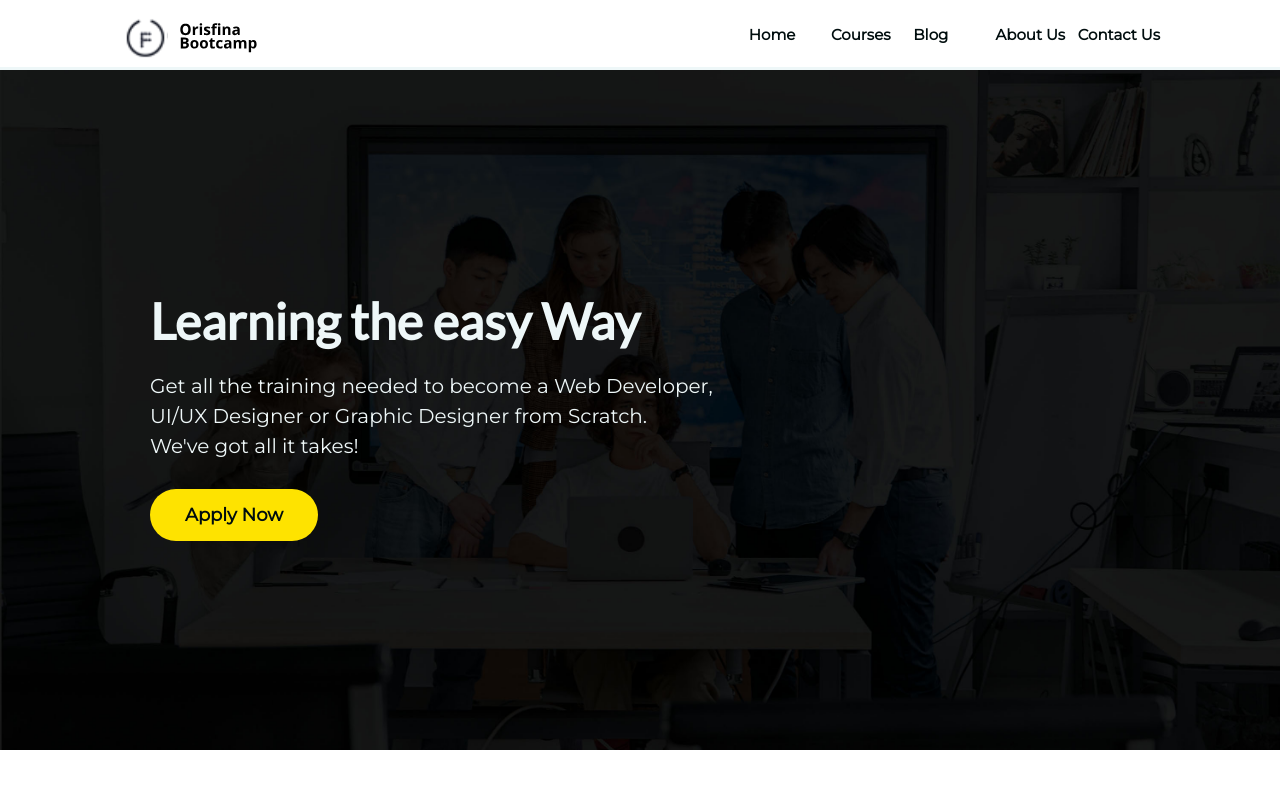
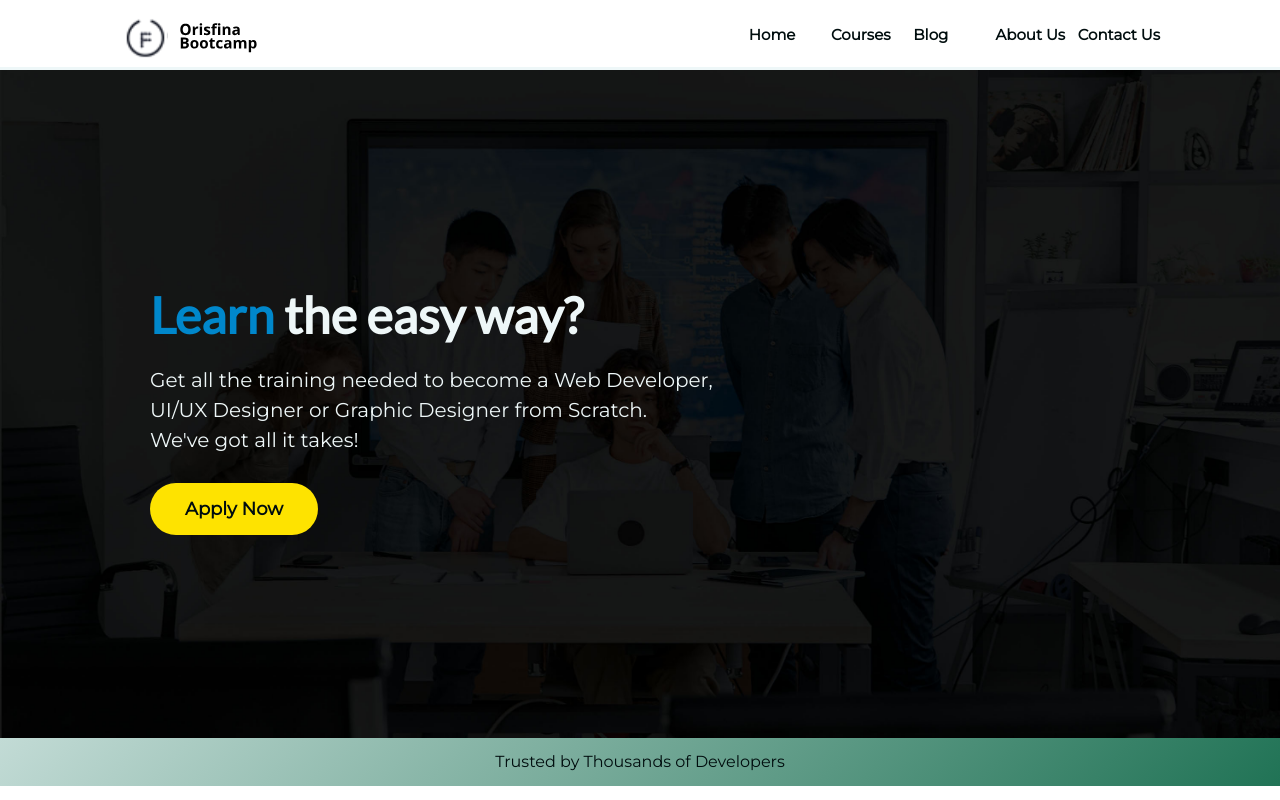
Before and after one commit to Orisfina/orisfina-Bootcamp, a React (Create React App) app: page / in a window 1280 px wide. Shown: the top 800 px of the page. Built offline with nearby package versions, Linux system fonts and the light colour scheme; the HTML template or start-up script is replaced by a standard one.

Commit message:
Slideshow Title edited

```diff
--- a/src/App.css
+++ b/src/App.css
@@ -298,7 +298,7 @@ h2 span {
       background-color: #f1b826; }
 
 .slideshow-main {
-  height: 85vh;
+  height: 83.5vh;
   background-image: url("/src/images/oci-slide-banner.jpg");
   background-position: center;
   background-size: cover;
@@ -324,12 +324,14 @@ h2 span {
       .slideshow__desc {
         font-size: 2rem; } }
   .slideshow__bar {
-    background: linear-gradient(-45deg, #EE7752, #E73C7E, #23A6D5, #23D5AB);
+    background: linear-gradient(-45deg, #166C4D, #EEF7F8, #166C4D, #FEE300);
+    /* background: linear-gradient(
+              -45deg
+              , #EE7752, #E73C7E, #23A6D5, #23D5AB); */
     background-size: 400% 400%;
     animation: gradbar 15s ease infinite;
-    color: #EEF7F8;
-    padding: 1rem;
-    margin-top: 11rem; }
+    color: #000D0E;
+    padding: 1rem; }
     @media (min-width: 75em) {
       .slideshow__bar {
         margin-top: 0; } }
@@ -1098,3 +1100,6 @@ h2 span {
 
 .courses .course_box {
   margin-top: 3rem; }
+
+.courses .course_title {
+  padding-bottom: 2rem; }
--- a/src/components/Button.js
+++ b/src/components/Button.js
@@ -2,11 +2,11 @@ import React from 'react'
 import { Link } from 'react-router-dom'
 
 const Button = (props) => {
-    const {text, cName} = props
+    const {text, cName,link} = props
     return (
-        <div>
-            <Link className={cName} to='/register'>{text}</Link>
-        </div>
+        <>
+            <Link className={cName} to={link}>{text}</Link>
+        </>
     )
 }
 
--- a/src/components/SlideShow.js
+++ b/src/components/SlideShow.js
@@ -10,16 +10,17 @@ import Button from './Button';
 
 function SlideShow() {
      return (
+          <>
           <section className='slideshow-main container flex a-i-center'>
                <div className="slideshow__textBox">
                      <h2 className="title white pb-s">
-                         Learning the easy Way
+                         <span className='yellow'>Learn</span> the easy way?
                      </h2>
                      <h1 className="slideshow__desc pb-m white">
                           Get all the training needed to become a Web Developer,  <br /> UI/UX Designer or Graphic Designer from Scratch. <span className="break"> <br />We've got all it takes!</span>
                      </h1>
 
-                   <Button cName='btn btn__yellow' text='Apply Now' />
+                   <Button cName='btn btn__yellow ' text='Apply Now' link='/register' />
                 </div>
 
                { /*
@@ -27,9 +28,9 @@ function SlideShow() {
                     <img src={SlidehowImg} alt="Secure your future by becoming an I.T specialist through Orisfina Bootcamp" className="slideshow__img" />
                </div>
                */}
-
-
            </section>
+           <div className="slideshow__bar t-center"><p>Trusted by Thousands of Developers</p> </div>
+           </>
      )
 }
 
--- a/src/pages/Blog.js
+++ b/src/pages/Blog.js
@@ -1,6 +1,5 @@
 import React from 'react'
-import {BrowserRouter as Router,   Switch,   Route } from "react-router-dom";
-import OnePost from './OnePost'
+import {BrowserRouter as Router,   Switch } from "react-router-dom";
 
 function Blog() {
      return (
@@ -8,10 +7,10 @@ function Blog() {
                <>
                     <h2>Blog oooo</h2>
                     <Switch>
-                         <Route component ={OnePost} path='/:slug' />
+                         {/* <Route component ={OnePost} path='/:slug' />
                          <Route path='/blog' exact>
                               <Blog />
-                         </Route>
+                         </Route> */}
                     </Switch>
                </>
           </ Router>
--- a/src/pages/Index.js
+++ b/src/pages/Index.js
@@ -3,14 +3,12 @@ import ProjectBox from '../components/ProjectBox';
 import DoYouKnow from '../images/Coding _Monochromatic.png'
 import SlideShow from '../components/SlideShow';
 import Button from '../components/Button';
-import Footer from '../components/Footer';
 import best from '../images/slide-1.jpg'
 import knowledge from '../images/knowledge.svg'
 import roadmap from '../images/roadmap.svg'
 import jobReady from '../images/job-ready.svg'
 import projects from '../projects'
 import Testimonial from '../components/Testimonial';
-import { Link } from 'react-router-dom';
 import blogImg from '../images/portfolio-website-tips-freelance-developer.jpg'
 
 function Index() {
@@ -19,7 +17,6 @@ function Index() {
           <>
           <div className="header">
           <SlideShow />
-           {/* <div className="slideshow__bar t-center"><p>Trusted by Thousands of Developers</p> </div> */}
            </div>
 
            {/* What we about Section */}
@@ -108,7 +105,7 @@ function Index() {
                                    internal links.
                                    You will learn the fundamentals of structuring a webpage layout using HTML5 and CSS3 so that you can create responsive and beautiful websites from scratch.
                              </p> */}
-                             <Button cName='btn btn__link__red flex mt-s' text='Read More' />
+                             <Button cName='btn btn__link__red flex mt-s' text='Read More' link='frontend-development' />
                     </div>
 
                     <div className="text-section text-section__courses">
@@ -119,7 +116,7 @@ function Index() {
                             {/*  <p className='t-justify'>
                                    Master the fundamental skills needed to design visually appealing designs. In this course, you will be expose to Hands-on projects that will improve your portfolio.
                              </p> */}
-                             <Button cName='btn btn__link__red flex mt-s' text='Read More' />
+                             <Button cName='btn btn__link__red flex mt-s' text='Read More' link='graphic-design' />
                     </div>
 
                     <div className="text-section text-section__courses">
@@ -134,7 +131,7 @@ function Index() {
                               enable the user-facing side of the
                               website to exist.
                          </p> */}
-                         <Button cName='btn btn__link__red flex mt-s' text='Read More' />
+                         <Button cName='btn btn__link__red flex mt-s' text='Read More' link='backend-development' />
                     </div>
 
                     <div className="text-section text-section__courses">
@@ -145,7 +142,7 @@ function Index() {
                          {/* <p className='t-justify'>
                              Learn the basis of Search Engine optimization (SEO) and increase organic traffic of your site / blog. Offer your skills to potential client while you make money. The course is opened to everyone.
                          </p> */}
-                         <Button cName='btn btn__link__red flex mt-s' text='Read More' />
+                         <Button cName='btn btn__link__red flex mt-s' text='Read More' link='seo'/>
                     </div>
                      <div className="text-section text-section__courses">
                     <i className="pb-s fas fa-desktop fa-3x  icon-color" aria-hidden="true"></i>
@@ -158,7 +155,7 @@ function Index() {
                               for our success and ensuring customer
                               satisfaction and loyalty.
                          </p> */}
-                         <Button cName='btn btn__link__red flex mt-s' text='Read More' />
+                         <Button cName='btn btn__link__red flex mt-s' text='Read More' link='uiux' />
                     </div>
 
                     <div className="text-section text-section__courses">
@@ -169,7 +166,7 @@ function Index() {
                          {/* <p className='t-justify'>
                                    This course gives you all the training needed to increase your typing speed, create beautiful powerpoint slides and also perform calculations in Microsoft Excel. Our Syllabus is tailored to get you going irrespective of who you are.
                          </p> */}
-                         <Button cName='btn btn__link__red flex mt-s' text='Read More' />
+                         <Button cName='btn btn__link__red flex mt-s' link='application-package' text='Read More' />
                     </div>
 
                </div>
@@ -190,7 +187,7 @@ function Index() {
                               a career in web development. This is the reason why our Syllabus are tailored
                               to helping you become one in just 12 Weeks
                          </p>
-                         <Button cName='btn btn__link__red flex mt-s' text='Start Free Trial' />
+                         <Button cName='btn btn__link__red flex mt-s' text='Start Free Trial' link='/register' />
                      </div>
                      <div>
                           <img src={DoYouKnow} alt='Becoming a web developer has never been so easy in the past like this. Get all you need to know at Orisfina bootcamp and become a web developer easily' className='doKnowImg '/>
@@ -205,7 +202,7 @@ function Index() {
                     <p className='primary__text pb-m'>
                     Application for our 12-weeks bootcamp for all courses starting <span className='primary-color'> November 25th, 2021</span> is now open
                     </p>
-                    <Link to='/register' className='btn btn__link__red mt-l'>Apply Now </Link>
+                    <Button cName='btn btn__link__red mt-l' text='Apply Now' link='/register' />
                </div>
                </div>
                <div className='bg-overlay'></div>
@@ -223,7 +220,7 @@ function Index() {
                     <p className='blog__intro pb-s'>
                     How to build a winning Portfolio Website as a Freelance Developer. All you need to know.
                     </p>
-                    <Link to='/register' className='btn btn__link__red'>Read Article</Link>
+                    <Button cName='btn btn__link__red' link='/register' text='Read Article' />
                </div>
                <div className='blog'>
                     <img className='blog__img' src={blogImg} alt='how to start freelancing' />
@@ -234,7 +231,7 @@ function Index() {
                     <p className='blog__intro pb-s'>
                     Here's how to start a freelance web design business with no experience from home (or anywhere). A 4,300+ word article with actionable tips
                     </p>
-                    <Link to='/register' className='btn btn__link__red'>Read Article</Link>
+                    <Button cName='btn btn__link__red' text='Read Article' link='/register' />
                </div>
                <div className='blog'>
                     <img className='blog__img' src={blogImg} alt='how to start freelancing' />
@@ -244,15 +241,10 @@ function Index() {
                     <p className='blog__intro pb-s'>
                     A detailed guide on how to become a successful freelance web developer as a beginner in 2021 and beyond. All you need to know...
                     </p>
-                    <Link to='/register' className='btn btn__link__red'>Read Article</Link>
+                    <Button cName='btn btn__link__red' link='/register' text='Read Article' />
                </div>
           </div>
           </section>
-
-
-
-
-           <Footer />
            </>
      )
 }
--- a/src/sass/components/_slideshow.scss
+++ b/src/sass/components/_slideshow.scss
@@ -1,5 +1,5 @@
 .slideshow-main{
-    height: 85vh;
+    height: 83.5vh;
     background-image:url('/src/images/oci-slide-banner.jpg');
     background-position: center;
     background-size: cover;
@@ -11,7 +11,6 @@
     background-image: url('./images/bubbles.png');
     padding: 0rem 2rem;
     background-repeat: no-repeat;
-
     @include respond(tab-land){
          padding: 0rem 5rem;
     }
@@ -33,15 +32,17 @@
 
 
      &__bar{
-         background: linear-gradient(
+          background: linear-gradient(
               -45deg
-              , #EE7752, #E73C7E, #23A6D5, #23D5AB);
+              , $tertiary-color, $white, $dark-green, $yellow);
+         /* background: linear-gradient(
+              -45deg
+              , #EE7752, #E73C7E, #23A6D5, #23D5AB); */
                   background-size: 400% 400%;
                   animation: gradbar 15s ease infinite;
          // background-color: $black;
-         color: $white;
+         color: $black;
          padding: 1rem;
-         margin-top: 11rem;
          @include respond(desktop){
          margin-top: 0;
          }
```
